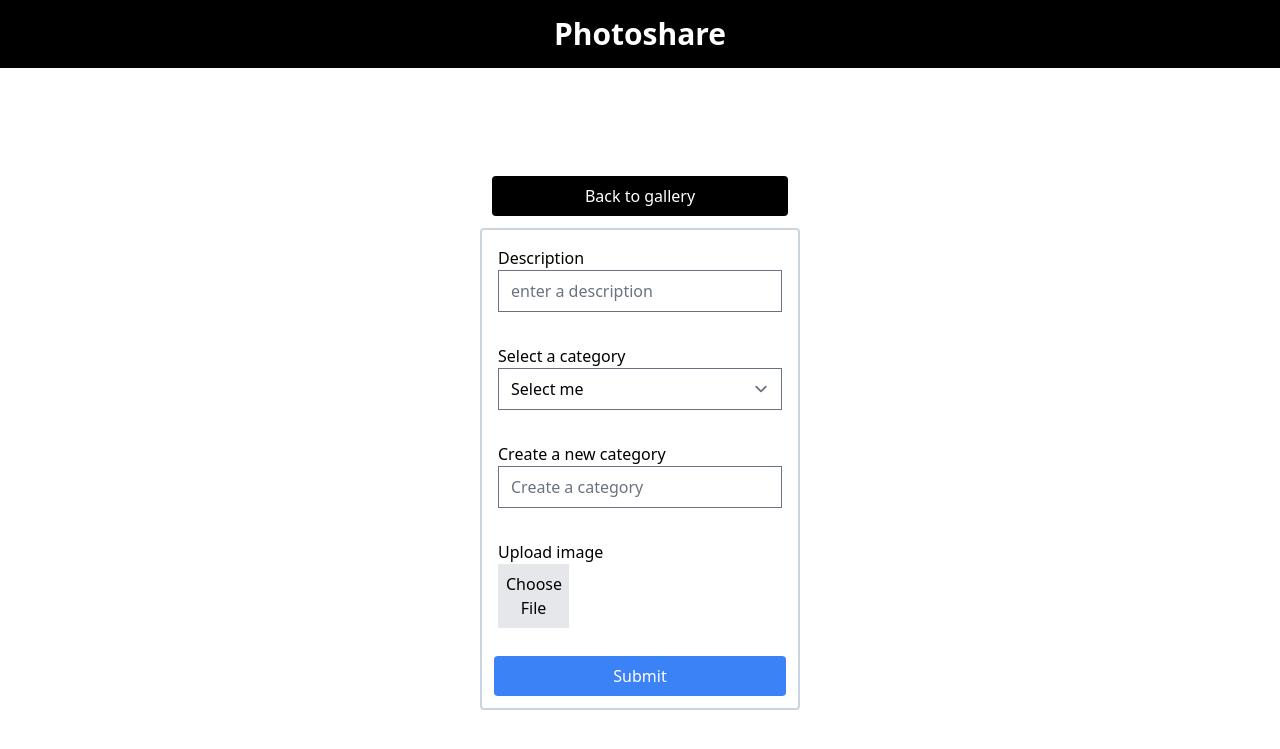
After one commit to ck-bit/photoshare, a Django app: page /add in a window 1280 px wide. The commit adds this page. Shown: the top 749 px of the page. Run offline with Django 4.2, Linux system fonts and the light colour scheme; some libraries are stand-ins or nearby versions.

Commit message:
add photo page and category render on index

```diff
--- /dev/null
+++ b/photos/templates/add_photo.html
@@ -0,0 +1,58 @@
+<!DOCTYPE html>
+<html lang="en">
+  {% load static tailwind_tags %} {% load static %}
+
+  <head>
+    <meta charset="UTF-8" />
+    <meta name="viewport" content="width=device-width, initial-scale=1.0" />
+    <title>My Photos</title>
+    {% tailwind_css %}
+  </head>
+
+  <body>
+    <header class="bg-black p-4 text-white text-center">
+      <div class="container mx-auto">
+        <h1 class="text-3xl font-bold">Photoshare</h1>
+      </div>
+    </header>
+
+    <div class="flex w-full">
+      <div id="content-container" class="flex flex-col w-1/4 mx-auto mt-12 pt-12">
+        <a
+          class="flex justify-center  bg-black hover:bg-gray-800 text-white m-3 py-2 px-4 rounded"
+          href="{% url 'index' %}"
+        >
+          Back to gallery
+      </a>
+        <div
+          class="flex flex-col border-2 border-slate-300 rounded justify-items-start"
+        >
+        <div class="flex flex-col m-4">
+          <p>Description</p>
+          <input placeholder="enter a description" />
+        </div>
+
+        <div class="flex flex-col m-4">
+          <p>Select a category</p>
+          <select>
+            <option>Select me</option>
+          </select>
+        </div>
+
+        <div class="flex flex-col m-4">
+          <p> Create a new category </p>
+          <input placeholder="Create a category" />
+        </div>
+
+        <div class="flex flex-col m-4">
+          <p>Upload image </p>
+          <button class="w-1/4 bg-gray-200 hover:bg-gray-300 py-2 px-2 ">Choose File </button>
+        </div>
+
+
+          <button class="bg-blue-500 hover:bg-blue-700 text-white m-3 py-2 px-4 rounded ">Submit</button>
+        </div>
+      </div>
+    </div>
+  </body>
+</html>
--- a/photos/urls.py
+++ b/photos/urls.py
@@ -1,8 +1,9 @@
 from django.urls import path, include
-from .views import index, getPhoto
+from .views import index, getPhoto, addPhoto
 
 urlpatterns = [
     path('', index, name='index'),
-    path('photo/<int:id>/', getPhoto, name="getPhoto")
+    path('photo/<int:id>/', getPhoto, name="getPhoto"),
+    path('add', addPhoto, name="addPhoto")
 
 ]
--- a/photos/views.py
+++ b/photos/views.py
@@ -7,7 +7,13 @@ from .models import Photo, Category
 
 
 def index(request):
-    return render(request, 'index.html')
+
+    categories = Category.objects.values_list('name', flat=True)
+
+    photos = {}
+
+    context={"categories": categories}
+    return render(request, 'index.html', context=context)
 
 
 @api_view(['GET'])
@@ -17,3 +23,8 @@ def getPhoto(request, id):
         if not photo:
             return Response(status=404)
         return Response(status=200, data=photo)
+
+@api_view(['GET', 'POST'])
+def addPhoto(request, id=0):
+    if request.method == 'GET':
+        return render(request, 'add_photo.html')
--- a/photoshare/settings.py
+++ b/photoshare/settings.py
@@ -51,6 +51,7 @@ INTERNAL_IPS = [
 ]
 
 MIDDLEWARE = [
+     "django_browser_reload.middleware.BrowserReloadMiddleware",
     'django.middleware.security.SecurityMiddleware',
     'django.contrib.sessions.middleware.SessionMiddleware',
     'django.middleware.common.CommonMiddleware',
@@ -58,7 +59,7 @@ MIDDLEWARE = [
     'django.contrib.auth.middleware.AuthenticationMiddleware',
     'django.contrib.messages.middleware.MessageMiddleware',
     'django.middleware.clickjacking.XFrameOptionsMiddleware',
-    'django_browser_reload.middleware.BrowserReloadMiddleware',
+
 ]
 
 ROOT_URLCONF = 'photoshare.urls'
--- a/photoshare/urls.py
+++ b/photoshare/urls.py
@@ -20,6 +20,6 @@ from django.urls import path, include
 urlpatterns = [
     path('admin/', admin.site.urls),
     path('', include('photos.urls')),
-    path("__reload__/", include("django_browser_reload.urls")),
+   path("__reload__/", include("django_browser_reload.urls")),
 
 ]
--- a/theme/static/css/dist/styles.css
+++ b/theme/static/css/dist/styles.css
@@ -791,50 +787,26 @@ select {
   margin: 1rem;
 }
 
-.mx-auto {
-  margin-left: auto;
-  margin-right: auto;
-}
-
-.mx-2 {
-  margin-left: 0.5rem;
-  margin-right: 0.5rem;
-}
-
-.mx-12 {
-  margin-left: 3rem;
-  margin-right: 3rem;
-}
-
 .mx-20 {
   margin-left: 5rem;
   margin-right: 5rem;
 }
 
-.mx-4 {
-  margin-left: 1rem;
-  margin-right: 1rem;
-}
-
-.my-4 {
-  margin-top: 1rem;
-  margin-bottom: 1rem;
-}
-
-.mt-2 {
-  margin-top: 0.5rem;
-}
-
-.mt-20 {
-  margin-top: 5rem;
+.mx-auto {
+  margin-left: auto;
+  margin-right: auto;
 }
 
 .mr-20 {
   margin-right: 5rem;
 }
 
-.mt-3 {
-  margin-top: 0.75rem;
+.mt-12 {
+  margin-top: 3rem;
+}
+
+.mt-20 {
+  margin-top: 5rem;
 }
 
 .block {
@@ -865,40 +837,56 @@ select {
   display: none;
 }
 
+.h-1\/2 {
+  height: 50%;
+}
+
 .h-screen {
   height: 100vh;
 }
 
-.h-full {
-  height: 100%;
+.w-1\/5 {
+  width: 20%;
 }
 
-.h-1\/2 {
-  height: 50%;
+.w-3\/5 {
+  width: 60%;
 }
 
-.w-1\/3 {
-  width: 33.333333%;
-}
-
-.w-2\/3 {
-  width: 66.666667%;
-}
-
-.w-2 {
-  width: 0.5rem;
+.w-4\/5 {
+  width: 80%;
 }
 
 .w-full {
   width: 100%;
 }
 
-.w-1\/5 {
-  width: 20%;
+.w-2\/5 {
+  width: 40%;
 }
 
-.w-4\/5 {
-  width: 80%;
+.w-48 {
+  width: 12rem;
+}
+
+.w-1\/4 {
+  width: 25%;
+}
+
+.w-1\/2 {
+  width: 50%;
+}
+
+.w-8 {
+  width: 2rem;
+}
+
+.w-24 {
+  width: 6rem;
+}
+
+.w-4 {
+  width: 1rem;
 }
 
 .border-collapse {
@@ -933,8 +917,8 @@ select {
   justify-content: center;
 }
 
-.gap-4 {
-  gap: 1rem;
+.justify-items-start {
+  justify-items: start;
 }
 
 .gap-7 {
@@ -958,9 +942,24 @@ select {
   border-color: rgb(0 0 0 / var(--tw-border-opacity));
 }
 
-.bg-gray-50 {
+.border-slate-100 {
+  --tw-border-opacity: 1;
+  border-color: rgb(241 245 249 / var(--tw-border-opacity));
+}
+
+.border-slate-200 {
+  --tw-border-opacity: 1;
+  border-color: rgb(226 232 240 / var(--tw-border-opacity));
+}
+
+.border-slate-300 {
+  --tw-border-opacity: 1;
+  border-color: rgb(203 213 225 / var(--tw-border-opacity));
+}
+
+.bg-black {
   --tw-bg-opacity: 1;
-  background-color: rgb(249 250 251 / var(--tw-bg-opacity));
+  background-color: rgb(0 0 0 / var(--tw-bg-opacity));
 }
 
 .bg-blue-500 {
@@ -968,9 +967,9 @@ select {
   background-color: rgb(59 130 246 / var(--tw-bg-opacity));
 }
 
-.bg-black {
+.bg-gray-50 {
   --tw-bg-opacity: 1;
-  background-color: rgb(0 0 0 / var(--tw-bg-opacity));
+  background-color: rgb(249 250 251 / var(--tw-bg-opacity));
 }
 
 .bg-slate-100 {
@@ -978,21 +977,37 @@ select {
   background-color: rgb(241 245 249 / var(--tw-bg-opacity));
 }
 
-.object-cover {
-  -o-object-fit: cover;
-     object-fit: cover;
+.bg-slate-300 {
+  --tw-bg-opacity: 1;
+  background-color: rgb(203 213 225 / var(--tw-bg-opacity));
+}
+
+.bg-slate-800 {
+  --tw-bg-opacity: 1;
+  background-color: rgb(30 41 59 / var(--tw-bg-opacity));
+}
+
+.bg-gray-200 {
+  --tw-bg-opacity: 1;
+  background-color: rgb(229 231 235 / var(--tw-bg-opacity));
+}
+
+.bg-gray-300 {
+  --tw-bg-opacity: 1;
+  background-color: rgb(209 213 219 / var(--tw-bg-opacity));
+}
+
+.bg-gray-400 {
+  --tw-bg-opacity: 1;
+  background-color: rgb(156 163 175 / var(--tw-bg-opacity));
+}
+
+.p-3 {
+  padding: 0.75rem;
 }
 
 .p-4 {
   padding: 1rem;
-}
-
-.p-8 {
-  padding: 2rem;
-}
-
-.p-3 {
-  padding: 0.75rem;
 }
 
 .px-4 {
@@ -1005,6 +1020,15 @@ select {
   padding-bottom: 0.5rem;
 }
 
+.px-2 {
+  padding-left: 0.5rem;
+  padding-right: 0.5rem;
+}
+
+.pt-12 {
+  padding-top: 3rem;
+}
+
 .text-center {
   text-align: center;
 }
@@ -1013,14 +1037,14 @@ select {
   font-family: ui-serif, Georgia, Cambria, "Times New Roman", Times, serif;
 }
 
+.text-3xl {
+  font-size: 1.875rem;
+  line-height: 2.25rem;
+}
+
 .text-5xl {
   font-size: 3rem;
   line-height: 1;
-}
-
-.text-3xl {
-  font-size: 1.875rem;
-  line-height: 2.25rem;
 }
 
 .font-bold {
```
Also changed, not shown: other parts of theme/static/css/dist/styles.css (+23 -32 lines), photos/templates/index.html (+5 -9 lines), theme/static_src/package-lock.json.
